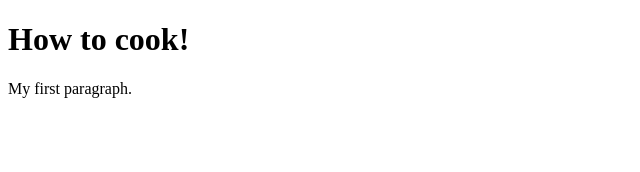
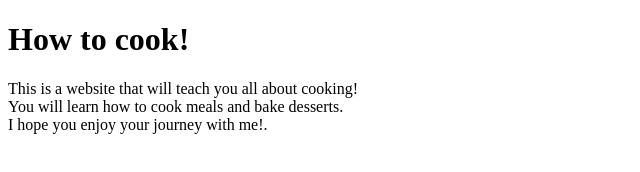
Before and after one commit to helaaaaaa/mywebpage, a plain HTML site: page index.html in a window 1280 px wide. Shown: the whole page, without its empty margins (0-640 px from the left). Drawn offline with Linux system fonts and the light colour scheme.

Commit message:
Update index.html

```diff
--- a/index.html
+++ b/index.html
@@ -6,7 +6,7 @@
 <body>
 
 <h1>How to cook!</h1>
-<p>My first paragraph.</p>
+<p> This is a website that will teach you all about cooking! <br> You will learn how to cook meals and bake desserts. <br> I hope you enjoy your journey with me!.</p>
 
 </body>
 </html>
```
